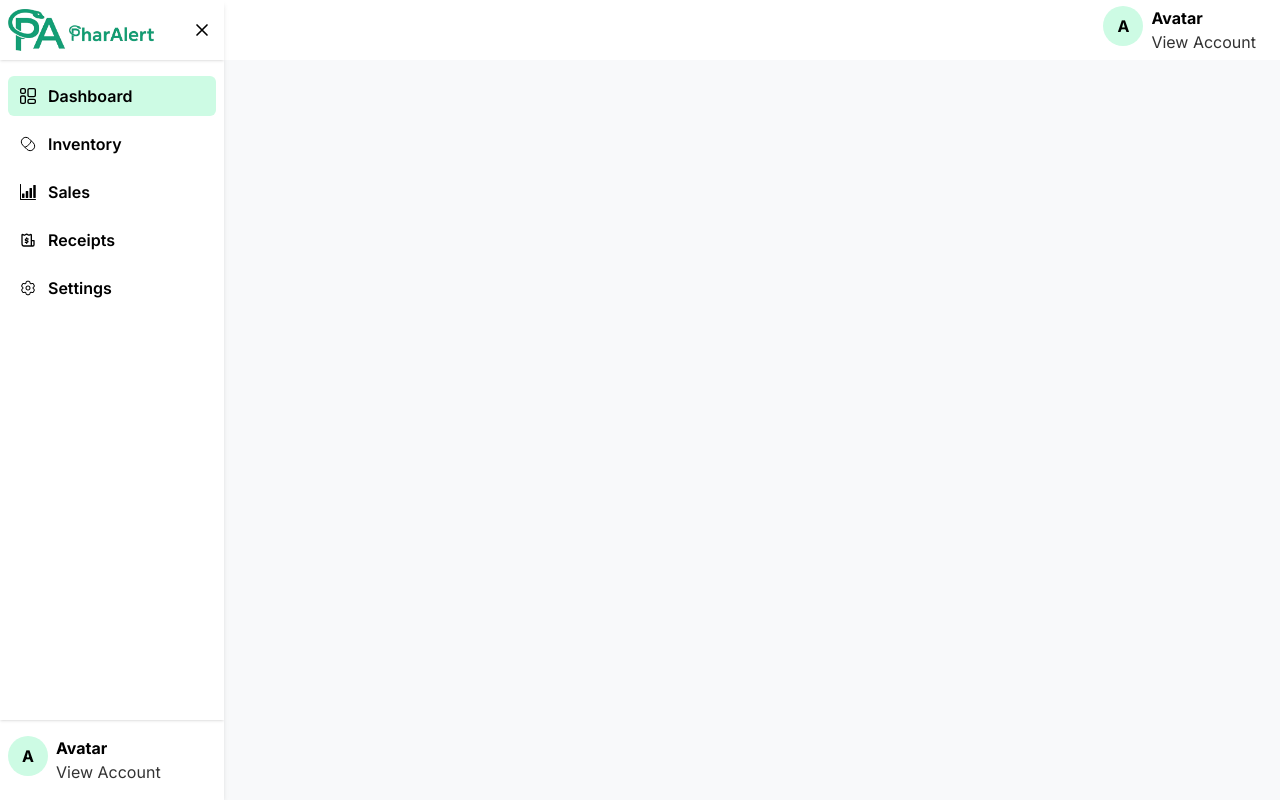
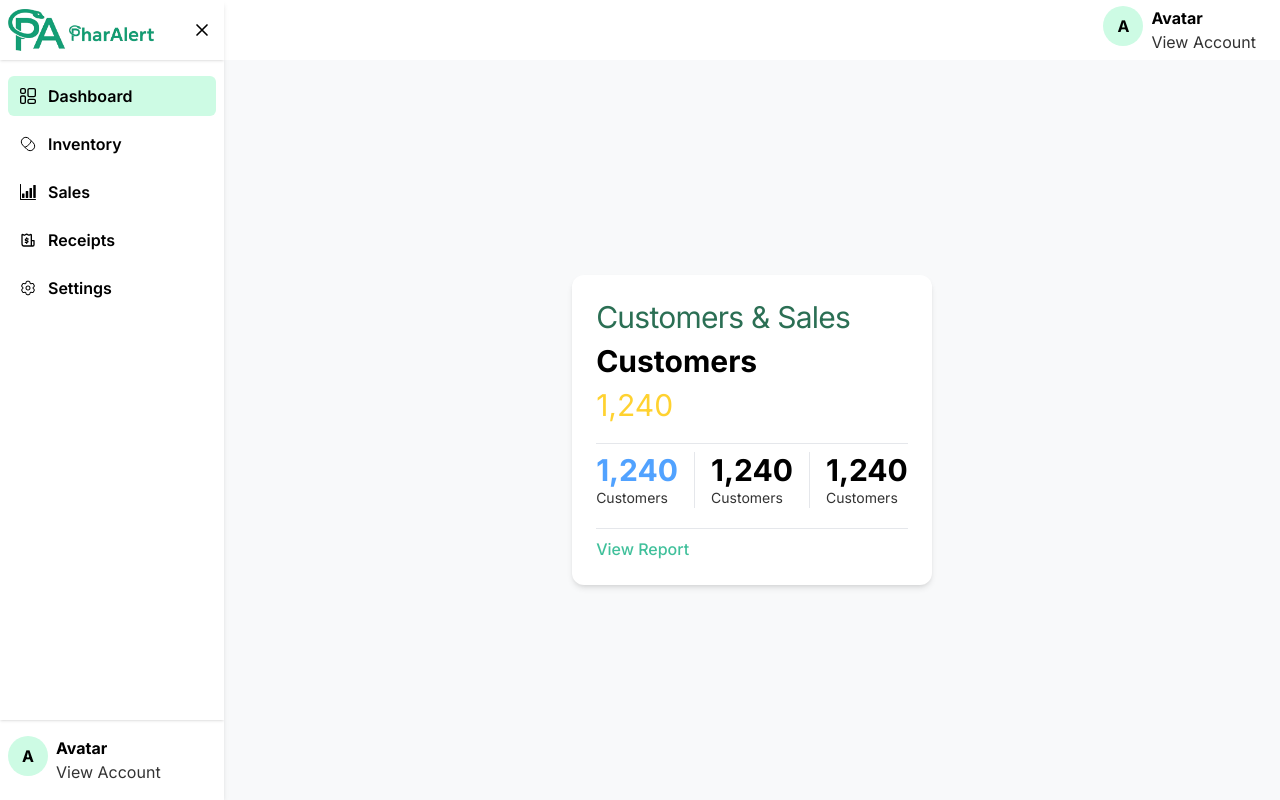
Before and after one commit to Arupyaa/pharalert-frontend, a React (Vite) app: page /pharmacy/dashboard in a window 1280 px wide. Built offline with nearby package versions, Linux system fonts and the light colour scheme.

Commit message:
created Dashboard Card components ,border color and installed twMerge
created DbCard,DbCardBody,DbCardBodySection,DbCardFooter,DbCardHeader
added customization options to them by passing prop classNames
added new tailwind custom color color-border-primary for handling borders in light and dark mode

```diff
--- a/package.json
+++ b/package.json
@@ -15,6 +15,7 @@
     "react": "^19.2.4",
     "react-dom": "^19.2.4",
     "react-router-dom": "^7.14.2",
+    "tailwind-merge": "^3.5.0",
     "tailwindcss": "^4.2.2",
     "zustand": "^5.0.12"
   },
--- /dev/null
+++ b/src/features/pharmacy/components/DashboardCard/DbCard.jsx
@@ -0,0 +1,12 @@
+import { twMerge } from "tailwind-merge";
+
+export default function DbCard({children,propClassName=""}) {
+    return (
+        <div  className={twMerge(
+            "bg-neutral-main max-w-sm p-6 rounded-xl shadow-md hover:bg-neutral-secondary flex flex-col gap-2 justify-start",
+            propClassName
+        )}>
+            {children}
+        </div>
+    )
+}
--- /dev/null
+++ b/src/features/pharmacy/components/DashboardCard/DbCardBody.jsx
@@ -0,0 +1,45 @@
+import { twMerge } from 'tailwind-merge';
+
+/*
+should only be used for 1 sectioned dashboard, use DbBodySection for 2-4 sections array prop
+content is an array prop with label, value, className for both to modify its existing tailwind classes
+col is a boolean prop when false it displays it horizontally, true displays it vertically
+orderReverse is a boolean prop when true reverse the order of the elements to display value before the label
+divClassName is a special prop to optionally change the container div styling to adjust stuff like gap
+*/
+
+export default function DbCardBody({ content = {}, col = false, orderReverse = false, divClassName = "" }) {
+    return (
+
+        <div className="w-full">
+            {/* Stats section */}
+            <div
+                className={twMerge(
+                    "flex justify-center items-start gap-x-6 gap-y-4",
+                    col && "flex-col",
+                    divClassName
+                )}>
+
+                {content.label && <h2 className={twMerge(
+                    "text-3xl font-bold text-center text-heading",
+                    orderReverse ? "order-2" : "order-1",
+                    content.labelClassName
+                )}>
+                    {content.label}
+                </h2>}
+
+                {content.value && <p className={twMerge(
+                    "text-3xl text-center text-paragraph",
+                    orderReverse ? "order-1" : "order-2",
+                    content.valueClassName
+                )}>
+                    {content.value}
+                </p>}
+
+
+            </div>
+            {/* Divider */}
+            <div className="border-t border-border-primary mt-5"></div>
+        </div>
+    )
+}
--- /dev/null
+++ b/src/features/pharmacy/components/DashboardCard/DbCardBodySection.jsx
@@ -0,0 +1,60 @@
+import React from 'react'
+import { twMerge } from 'tailwind-merge';
+
+/*
+should only be used for 2-4 sectioned dashboard, would get bugged if you use 4+ and looks ugly on 1 section better use DbCardBody for that
+content is an array prop with label, value, className for both to modify its existing tailwind classes
+containingDivClassName is a special key inside content array to optionally change the alignment and padding of the element in the grid
+*/
+
+export default function DbCardBodySection({ content = [] }) {
+    const gridCols = {
+        // 1: "grid-cols-1",
+        2: "grid-cols-[auto_auto]",
+        3: "grid-cols-[auto_auto_auto]",
+        4: "grid-cols-[auto_auto_auto_auto]",
+    };
+
+    return (
+        <div className="w-full">
+            {/* content section */}
+            <div
+                className={`grid ${gridCols[content.length] || "grid-cols-1"} items-center`}
+            >
+                {content.map((item, index) => (
+                    <div
+                        key={index}
+                        className={twMerge(
+                            `w-full`,
+                            index == 0 ? 'pr-4' :
+                                index == content.length - 1 ? 'pl-4' : 'px-4',
+                            index !== content.length - 1
+                                ? "border-r border-border-primary"
+                                : "",
+                            item.containingDivClassName
+                        )}
+                    >
+                        {item.value&&<h2 className={twMerge(
+                            "text-3xl font-bold text-center text-heading",
+                            item.labelClassName
+                        )}>
+                            {item.value}
+                        </h2>}
+
+                        {item.label&&<p className={twMerge(
+                            "text-sm text-center text-paragraph",
+                            item.valueClassName
+                        )}>
+                            {item.label}
+                        </p>}
+                    </div>
+                ))}
+            </div>
+
+            {/* Divider */}
+            <div className="border-t border-border-primary mt-5"></div>
+
+
+        </div>
+    );
+};
--- /dev/null
+++ b/src/features/pharmacy/components/DashboardCard/DbCardFooter.jsx
@@ -0,0 +1,13 @@
+import { twMerge } from "tailwind-merge";
+
+// propClassName is used to overwrite some of the container button tailwind css classes
+export default function DbCardFooter({ children, propClassName = "" }) {
+    return (
+        <button className={twMerge(
+            "text-brand-primary/75 w-fit font-medium hover:text-brand-primary transition",
+            propClassName
+        )}>
+            {children}
+        </button>
+    )
+}
--- /dev/null
+++ b/src/features/pharmacy/components/DashboardCard/DbCardHeader.jsx
@@ -0,0 +1,13 @@
+import { twMerge } from "tailwind-merge";
+
+// propClassName is used to overwrite some of the container div tailwind css classes
+export default function DbCardHeader({children, propClassName=""}) {
+  return (
+    <div className={twMerge(
+      "text-lg  tracking-tight text-muted leading-8 flex flex-col",
+      propClassName
+    )}>
+    {children}
+    </div>
+  )
+}
--- a/src/features/pharmacy/components/PDashboardMain.jsx
+++ b/src/features/pharmacy/components/PDashboardMain.jsx
@@ -1,11 +1,37 @@
 import React from 'react'
-
+import DashboardCard from './DashboardCard/DbCard'
+import DbCardHeader from './DashboardCard/DbCardHeader'
+import DbCardBodySection from './DashboardCard/DbCardBodySection'
+import DbCardFooter from './DashboardCard/DbCardFooter'
+import DbCardBody from './DashboardCard/DbCardBody'
 
 export default function PDashboardMain() {
     return (
-        <div className='flex-1 bg-neutral-secondary w-full'>
+        <div className='flex-1 bg-neutral-secondary w-full flex justify-center items-center'>
             {/* navbar containing account name and avatar */}
-
+            <DashboardCard>
+                <DbCardHeader
+                propClassName='text-3xl text-brand-dark'
+                >
+                    Customers & Sales
+                </DbCardHeader>
+                <DbCardBody
+                    orderReverse={false}
+                    col={true}
+                    divClassName='gap-y-2'
+                    content={
+                        { value: "1,240", valueClassName: "text-amber-300", label: "Customers", labelClassName: "" }
+                    } />
+                <DbCardBodySection
+                    content={[
+                        { value: "1,240", valueClassName: "text-start", label: "Customers", labelClassName: "text-start text-blue-400",containingDivClassName:"" },
+                        { value: "1,240", valueClassName: "text-start", label: "Customers", labelClassName: "text-start",containingDivClassName:"" },
+                        { value: "1,240", valueClassName: "text-start", label: "Customers", labelClassName: "text-start",containingDivClassName:"" }
+                    ]} />
+                <DbCardFooter>
+                    View Report
+                </DbCardFooter>
+            </DashboardCard>
         </div>
     )
 }
--- a/src/index.css
+++ b/src/index.css
@@ -31,6 +31,9 @@
     --text-main: #333333;
     --text-heading: #000000;
     --text-muted: #6B7280;
+
+    /* for borders */
+    --border-gray: #E5E7EB;
 }
 
 .dark {
@@ -59,6 +62,9 @@
     /* headings */
     --text-muted: #A0A0A0;
     /* secondary text */
+
+    /* for borders */
+    --border-gray: #2A2A2A;
 }
 
 @theme {
@@ -73,6 +79,7 @@
     --color-paragraph: var(--text-main);
     --color-heading: var(--text-heading);
     --color-muted: var(--text-muted);
+    --color-border-primary: var(--border-gray);
 
     /*custom font*/
     --font-sans: "Inter", sans-serif;
```
Also changed, not shown: 1 other file (tests, documents, lock files or other folders).
